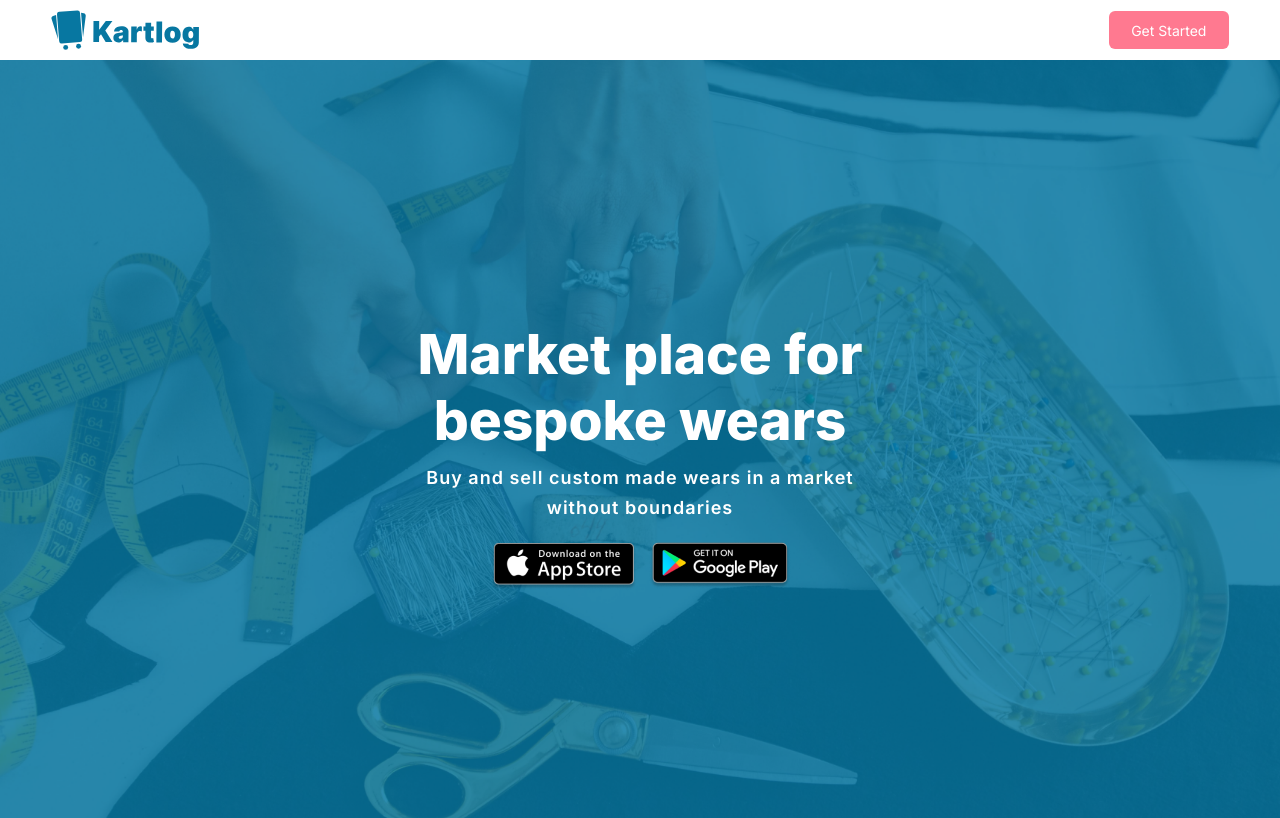
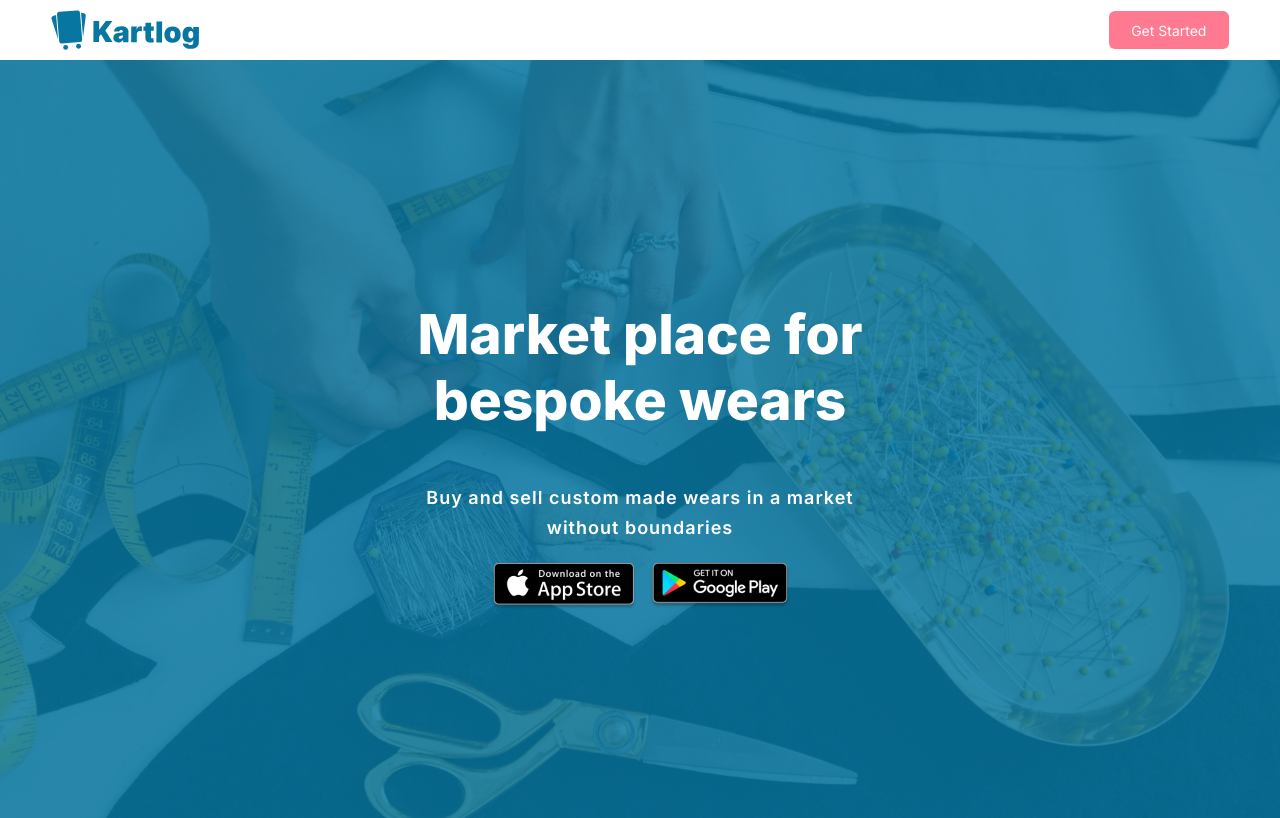
Before and after one commit to kiisi/cleanhub, a React (Create React App) app: page / in a window 1280 px wide. Shown: the top 818 px of the page. Built offline with nearby package versions, Linux system fonts and the light colour scheme.

Commit message:
Update Header.css

```diff
--- a/src/components/Main/Header/Header.css
+++ b/src/components/Main/Header/Header.css
@@ -54,6 +54,7 @@
     text-align:center;
     font-weight:600;
     line-height:30px;
+    padding-top:40px;
 }
 .getapp{
     padding-top: 1rem;
```
